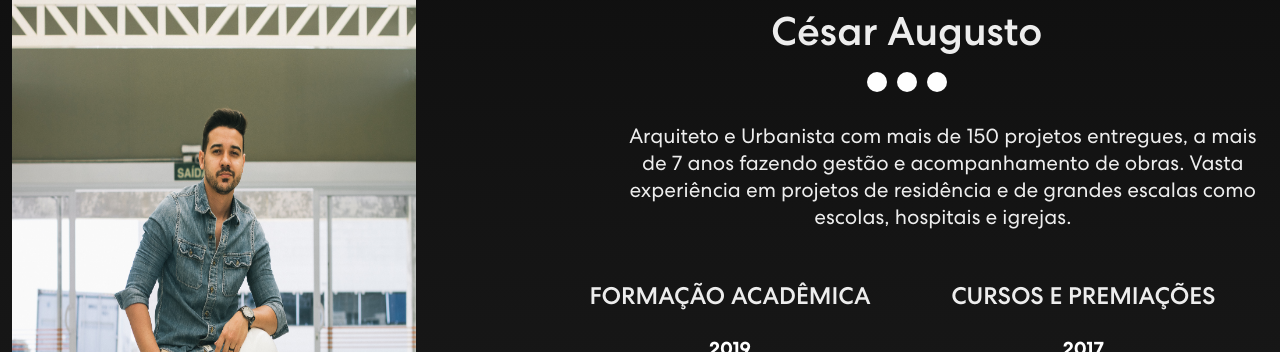
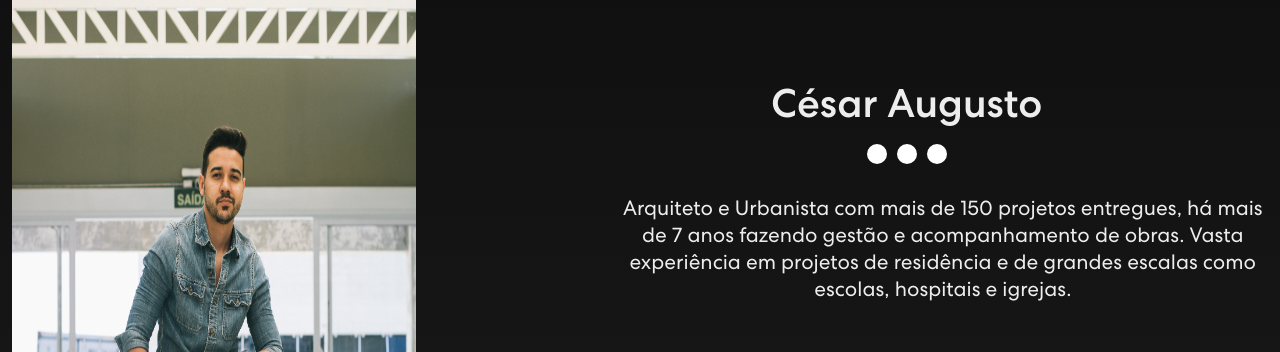
Before and after one commit to euguipaes/cesar-arquitetura, a React (Create React App) app: page / in a window 1280 px wide. Shown: the part 2692-3044 px from the top of the page. Built offline with nearby package versions, Linux system fonts and the light colour scheme.

Commit message:
Add files via upload

```diff
--- a/src/components/About.js
+++ b/src/components/About.js
@@ -14,6 +14,7 @@ function About() {
                 <Col xs={5} className='aboutImg'><img src={aboutImg} /></Col>
                 <Col xs={7}>
                     <div class="sobre_titulo">
+                        <br/><br/><br/>
                         <h1>César Augusto</h1>
                         <div aria-label="seção apenas de ilustrações de botões">
                             <span></span>
@@ -23,7 +24,7 @@ function About() {
                     </div>
                     <div class="sobre_texto">
                         <p>Arquiteto e Urbanista com mais de 150 projetos
-                            entregues, a mais de 7 anos fazendo gestão e
+                            entregues, há mais de 7 anos fazendo gestão e
                             acompanhamento de obras. Vasta experiência
                             em projetos de residência e de grandes escalas como escolas,
                             hospitais e igrejas.
@@ -53,7 +54,7 @@ function About() {
                             <p className='institution'>ENIAC</p>
                         </Col>
                         <Row className='contactInfo'>
-                            <h4>CONTATO</h4>
+                            <h4><br/>CONTATO</h4>
                             <span><i class="fa-solid fa-envelope"></i> c.a.arquitetoeurbanista@hotmail.com</span><br/>
                             <span><i class="fa-solid fa-phone"></i> (32) 99127-1237</span><br/>
                             <span><i class="fa-solid fa-house"></i> Juiz de Fora, Minas Gerais</span><br/>
```
